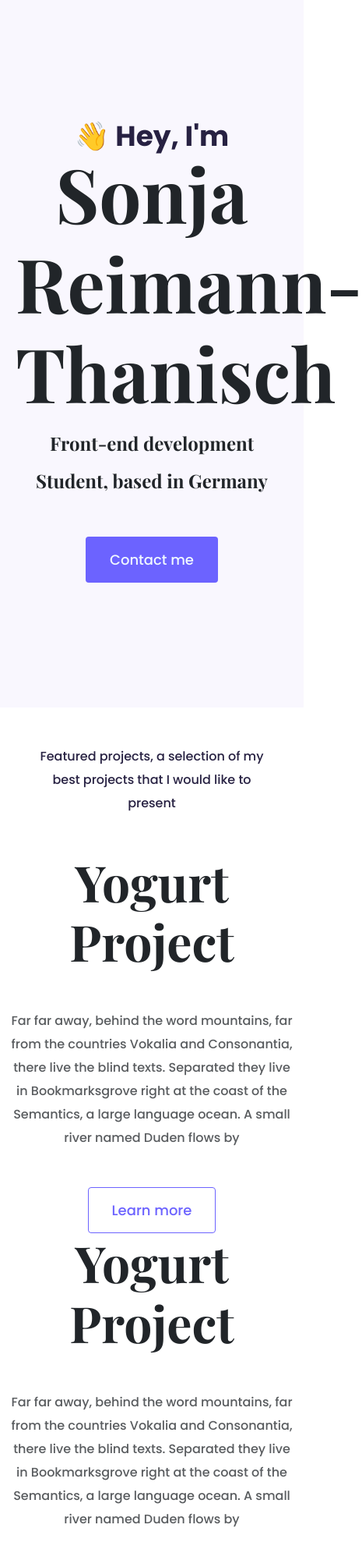
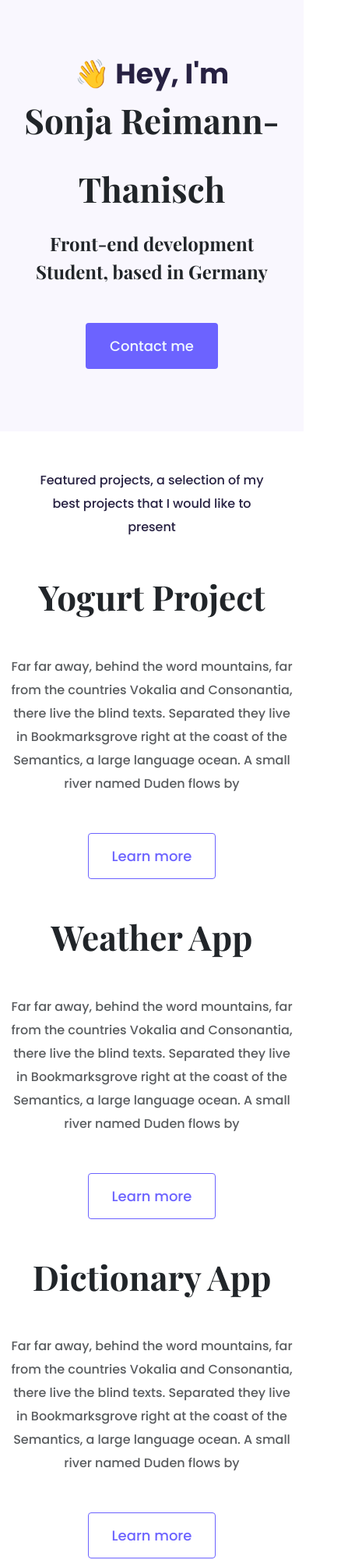
Before and after one commit to Sonja40/She-Code-Respository-Project, a plain HTML site: page index.html in a window 390 px wide. Shown: the top 2000 px of the page at 78% size, 465 px wide, since content can reach past the window. Drawn offline with nearby package versions, Linux system fonts and the light colour scheme.

Commit message:
changed direction cont. 2 and changed some responsive ness
I changed the direction of container 2 from right to left, than I changed the apprearence of container 2, tthan changed names and links, than I checked the mobile appearence and made some improvements within the media for the hero if the device changes, the geadingsa nd spacings fit correctly on a mobile

```diff
--- a/index.html
+++ b/index.html
@@ -46,7 +46,7 @@
       present
     </p>
     <div class="container">
-      <div class="row">
+      <div class="row mb-5">
         <div class="col d-none d-lg-block">
           <img src="images/yogurt.png" class="img-fluid" alt="" />
         </div>
@@ -63,13 +63,10 @@
           </div>
         </div>
       </div>
-      <div class="row">
-        <div class="col d-none d-lg-block">
-          <img src="images/yogurt.png" class="img-fluid" alt="" />
-        </div>
+      <div class="row mb-5">
         <div class="col">
           <div class="project-description">
-            <h2 class="mb-5">Yogurt Project</h2>
+            <h2 class="mb-5">Weather App</h2>
             <p class="mb-5 text-muted">
               Far far away, behind the word mountains, far from the countries
               Vokalia and Consonantia, there live the blind texts. Separated
@@ -79,14 +76,17 @@
             <a href="#" class="btn btn-branding-outline">Learn more</a>
           </div>
         </div>
+        <div class="col d-none d-lg-block">
+          <img src="images/weather.png" class="img-fluid" alt="" />
+        </div>
       </div>
-      <div class="row">
+      <div class="row mb-5">
         <div class="col d-none d-lg-block">
-          <img src="images/yogurt.png" class="img-fluid" alt="" />
+          <img src="images/dictionary.png" class="img-fluid" alt="" />
         </div>
         <div class="col">
           <div class="project-description">
-            <h2 class="mb-5">Yogurt Project</h2>
+            <h2 class="mb-5">Dictionary App</h2>
             <p class="mb-5 text-muted">
               Far far away, behind the word mountains, far from the countries
               Vokalia and Consonantia, there live the blind texts. Separated
--- a/styles/portfolio.css
+++ b/styles/portfolio.css
@@ -21,6 +21,7 @@ h6 {
 
 h1 {
   font-size: 96px;
+  line-height: 1.5;
 }
 
 h2 {
@@ -51,7 +52,7 @@ p {
   font-family: var(--heading-font-family);
   font-weight: normal;
   font-size: 24px;
-  line-height: 2;
+  line-height: 1.5;
 }
 
 .btn-branding {
@@ -77,6 +78,19 @@ p {
 }
 
 @media (max-width: 900px) {
+  h1 {
+    font-size: 44px;
+    line-height: 2;
+  }
+
+  h2 {
+    font-size: 44px;
+  }
+
+  .hero {
+    padding: 80px 20px;
+  }
+
   .project-description {
     padding: 0;
     text-align: center;
```
